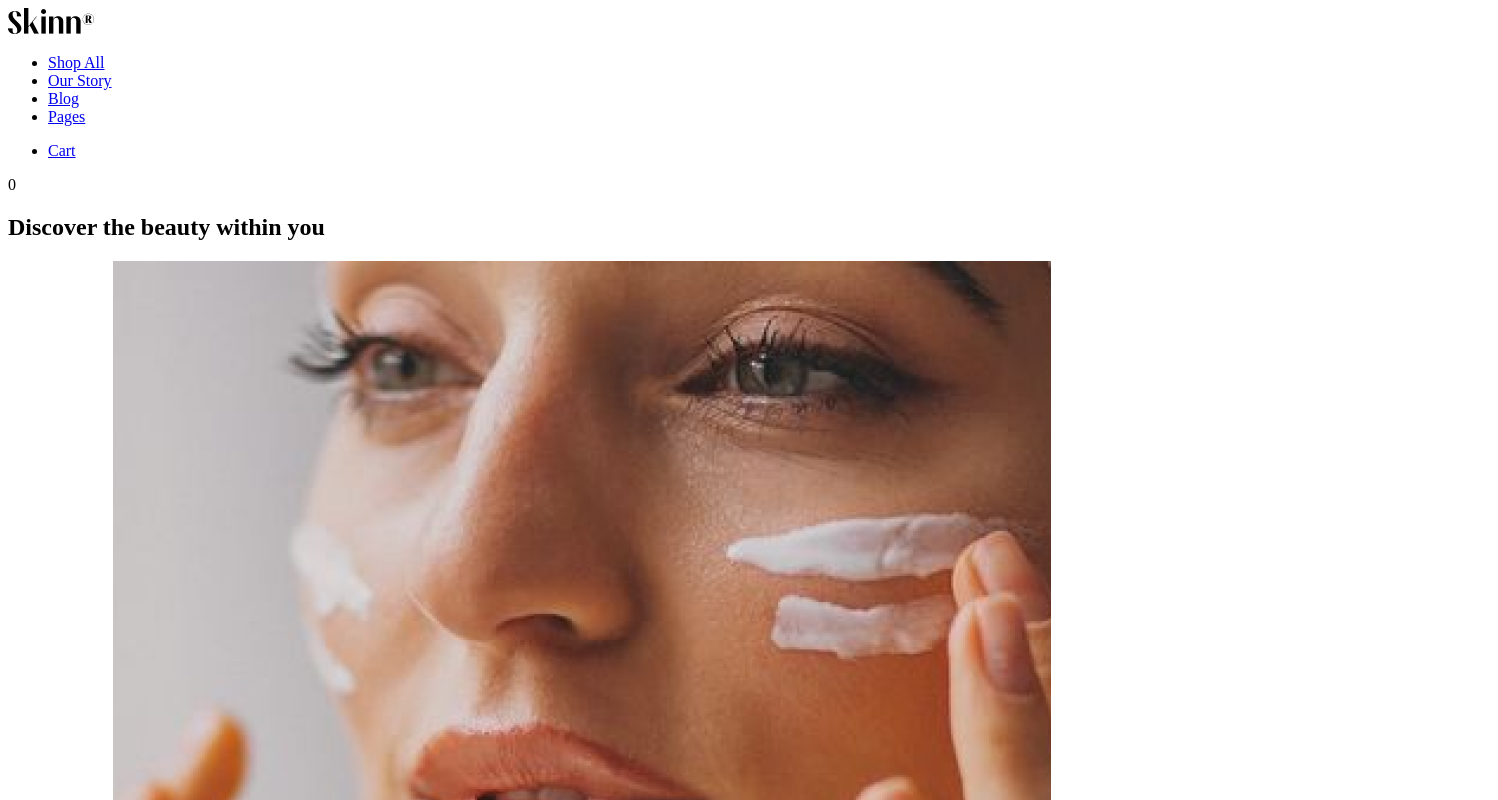
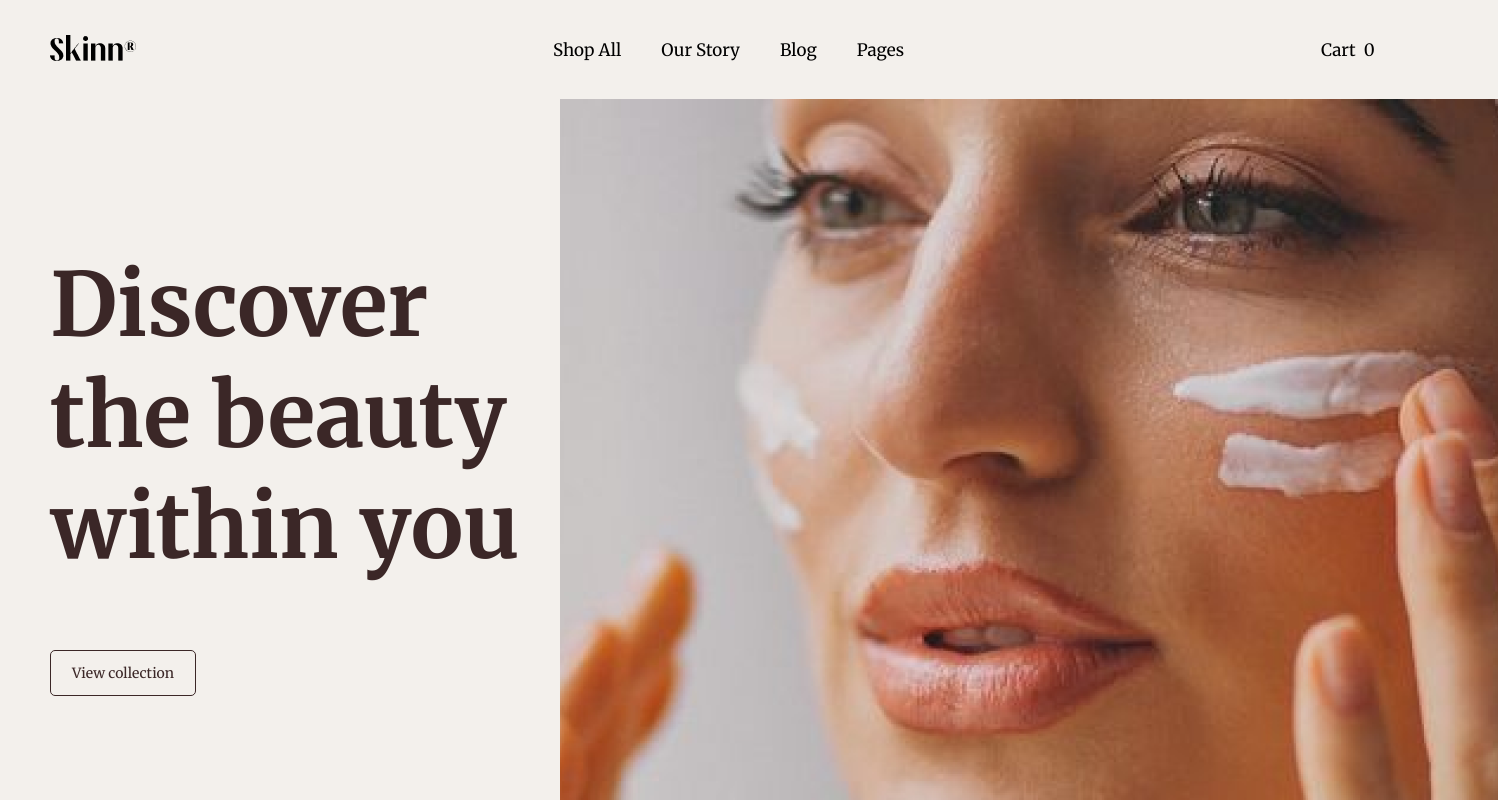
Before and after one commit to dmitrenokdarya/Skinn, a plain HTML site: page index.html in a window 1280 px wide. Shown: the top 800 px of the page, 1498 px wide, since content can reach past the window. Drawn offline with Linux system fonts and the light colour scheme.

Commit message:
css (header and main section)

```diff
--- a/assets/style.css
+++ b/assets/style.css
@@ -0,0 +1,92 @@
+*,
+*::after,
+*::before {
+    box-sizing: border-box;
+    padding: 0px;
+    margin: 0px;
+}
+
+
+/* Стили для всего файла */
+
+body {
+    font-family: 'Merriweather', sans-serif;
+    color: rgb(59, 39, 39);
+    background-color: rgb(243, 240, 236);
+}
+
+
+/* Стили для хэдэра */
+header {
+    display: flex;
+    min-width: 1340px;
+    height: 59px;
+    align-items: center;
+    justify-content: space-between;
+    margin: 20px 50px;
+
+}
+
+.logo_img {
+    width: 86px;
+    height: 26px;
+}
+
+.header_links_ul {
+    display: flex;
+    min-width: 418px;
+    justify-content: center;
+    gap: 40px;
+    list-style-type: none;
+}
+
+.header_links_a, .header_card_a, .header_card_a-2 {
+    text-decoration: none;
+    color: black;
+    font-size: 17px;
+}
+
+.header_card {
+    display: flex;
+    min-width: 69px;
+    gap: 8px;
+}
+
+
+/* Стили для первой секции */
+.main_section {
+    display: flex;
+    min-width: 1340px;
+    margin: 0 50px;
+    justify-content: space-between;
+}
+
+.main_section_h1_a {
+    flex-direction: column;
+
+}
+
+.main_section_h1_a_block {
+    padding-top: 150px;
+}
+
+h1 {
+    font-size: 88px;
+    width: 510px;
+    margin-bottom: 80px;
+}
+
+.main_section_a {
+    font-size: 14px;
+    text-decoration: none;
+    color: rgb(59, 39, 39);
+    border: 1px solid rgb(59, 39, 39);
+    border-radius: 5px;
+    padding: 13px 21px;
+}
+
+.main_img {
+    width: 938px;
+    height: 750px;
+
+}
--- a/index.html
+++ b/index.html
@@ -4,43 +4,47 @@
         <meta charset="UTF-8">
         <meta name="keywords" lang="en" content="beauty, scincare, shop, products, organic">
         <title>Skinn | Discover the beauty within</title>
+        <link rel="preconnect" href="https://fonts.googleapis.com">
+        <link rel="preconnect" href="https://fonts.gstatic.com" crossorigin>
+        <link href="https://fonts.googleapis.com/css2?family=Merriweather:wght@300;400;700&display=swap" rel="stylesheet">
+
         <link rel="stylesheet" href="./assets/style.css">
     </head>
     <body>
         <header>
             <a href="#">
-                <img src="./assets/images/Skinn®-logo.png" alt="Skinn logo">
+                <img class="logo_img" src="./assets/images/Skinn®-logo.png" alt="Skinn logo">
             </a>
             <nav>
-                <ul>
+                <ul class="header_links_ul">
                     <li>
-                        <a href="#">Shop All</a>
+                        <a class="header_links_a" href="#">Shop All</a>
                     </li>
                     <li>
-                        <a href="#">Our Story</a>
+                        <a class="header_links_a" href="#">Our Story</a>
                     </li>
                     <li>
-                        <a href="#">Blog</a>
+                        <a class="header_links_a" href="#">Blog</a>
                     </li>
                     <li>
-                        <a href="#">Pages</a>
+                        <a class="header_links_a" href="#">Pages</a>
                     </li>
                 </ul>
             </nav>
-            <div>
-                <ul>
-                    <li>
-                        <a href="#">Cart</a>
-                    </li>
-                </ul>
-                <span>0</span>
+            <div class="header_card">
+                <a class="header_card_a" href="#">Cart</a>
+                <a class="header_card_a-2">0</a>
             </div>
         </header>
 
-        <section>
-            <h1>Discover the beauty within you</h1>
-            <a href="#">View collection</a>
-            <img src="./assets/images/main-img.png" alt="Main image">
+        <section class="main_section">
+            <div class="main_section_h1_a">
+                <div class="main_section_h1_a_block">
+                    <h1>Discover the beauty within you</h1>
+                    <a class="main_section_a" href="#">View collection</a>
+                </div>
+            </div>
+            <img class="main_img" src="./assets/images/main-img.png" alt="Main image">
         </section>
 
         <section>
```
